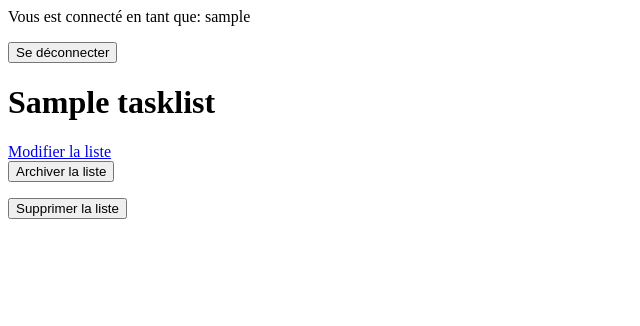
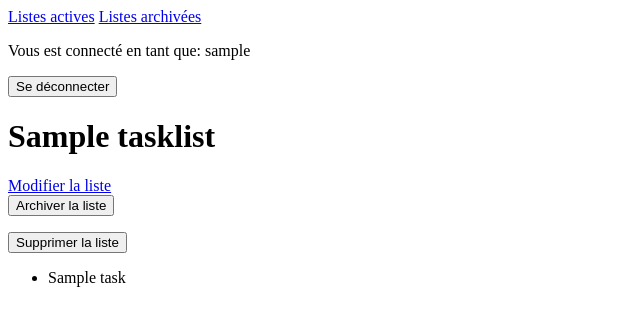
Before and after one commit to Anett67/tasklists, a Django app: page /listes/1/ in a window 1280 px wide. Shown: the top 326 px of the page, without its empty margins (0-640 px from the left). Run offline with Django 4.2, Linux system fonts and the light colour scheme; a user stored in the database is signed in; tables that the repository leaves empty hold one stand-in row (values such as "Sample post").

Commit message:
Add list of tasks and access control

```diff
--- a/todo/templates/todo/base.html
+++ b/todo/templates/todo/base.html
@@ -1,5 +1,7 @@
 {% if user.is_authenticated %}
 
+<a href="{% url 'currenttasks' %}">Listes actives</a>
+<a href="{% url 'archivedtasks' %}">Listes archivées</a>
 <p>Vous est connecté en tant que: {{ user.username }}</p>
 
 <form action="{% url 'logoutuser' %}" method="POST">
--- a/todo/templates/todo/viewtasklist.html
+++ b/todo/templates/todo/viewtasklist.html
@@ -14,4 +14,10 @@
     <button type="submit">Supprimer la liste</button>
 </form>
 
+<ul>
+    {% for task in tasklist.task_set.all %}
+    <li>{{ task.title }}</li>
+    {% endfor %}
+</ul>
+
 {% endblock %}
--- a/todo/views.py
+++ b/todo/views.py
@@ -5,6 +5,7 @@ from django.contrib.auth.forms import UserCreationForm, AuthenticationForm
 from django.contrib.auth.models import User
 from django.db import IntegrityError
 from django.contrib.auth import login, logout, authenticate
+from django.contrib.auth.decorators import login_required
 
 from todo.models import Tasklist, Task
 from .forms import TasklistForm, TaskForm
@@ -30,14 +31,17 @@ def signupuser(request):
                 'error':'Les mots de passe ne sont pas identiques.'
             })
 
+@login_required
 def currenttasks(request):
     tasklists = Tasklist.objects.filter(user=request.user, archived__isnull=True)
     return render(request, 'todo/currenttasks.html', {'tasklists': tasklists})
 
+@login_required
 def archivedtasks(request):
     tasklists = Tasklist.objects.filter(user=request.user, archived__isnull=False).order_by('-archived')
     return render(request, 'todo/archivedtasks.html', {'tasklists': tasklists})
 
+@login_required
 def logoutuser(request):
     if request.method == 'POST':
         logout(request)
@@ -54,6 +58,7 @@ def loginuser(request):
                 login(request, user)
                 return redirect('currenttasks')
 
+@login_required
 def createtasklist(request):
     if request.method == "GET":
         return render(request, 'todo/createtasklist.html', {'form':TasklistForm()})
@@ -67,6 +72,7 @@ def createtasklist(request):
         except ValueError:
             return render(request, 'todo/createtasklist.html', {'form':TasklistForm(), 'error':'Titre invalide'})
 
+@login_required
 def createtask(request):
     if request.method == "GET":
         return render(request, 'todo/createtask.html', {'form':TaskForm()})
@@ -78,10 +84,12 @@ def createtask(request):
             login(request, user)
             return redirect('currenttasks')
 
+@login_required
 def viewtasklist(request, tasklist_pk):
     tasklist = get_object_or_404(Tasklist, pk=tasklist_pk)
     return render(request, 'todo/viewtasklist.html', {'tasklist':tasklist})
 
+@login_required
 def updatetasklist(request, tasklist_pk):
     tasklist = get_object_or_404(Tasklist, pk=tasklist_pk, user=request.user)
     if request.method == "GET":
@@ -95,7 +103,7 @@ def updatetasklist(request, tasklist_pk):
         except ValueError:
             return render(request, 'todo/updatetasklist.html', {'tasklist':tasklist, 'form':form, 'error':'Titre invalide'})
 
-
+@login_required
 def archivetasklist(request, tasklist_pk):
     tasklist = get_object_or_404(Tasklist, pk=tasklist_pk, user=request.user)
     if request.method == 'POST':
@@ -103,6 +111,7 @@ def archivetasklist(request, tasklist_pk):
         tasklist.save()
         return redirect('currenttasks')
 
+@login_required
 def activatetasklist(request, tasklist_pk):
     tasklist = get_object_or_404(Tasklist, pk=tasklist_pk, user=request.user)
     if request.method == 'POST':
@@ -110,6 +119,7 @@ def activatetasklist(request, tasklist_pk):
         tasklist.save()
         return redirect('currenttasks')
 
+@login_required
 def deletetasklist(request, tasklist_pk):
     tasklist = get_object_or_404(Tasklist, pk=tasklist_pk, user=request.user)
     if request.method == 'POST':
--- a/todowoo/settings.py
+++ b/todowoo/settings.py
@@ -118,6 +118,8 @@ USE_TZ = True
 
 STATIC_URL = 'static/'
 
+LOGIN_URL = '/connexion'
+
 # Default primary key field type
 # https://docs.djangoproject.com/en/4.0/ref/settings/#default-auto-field
 
```
